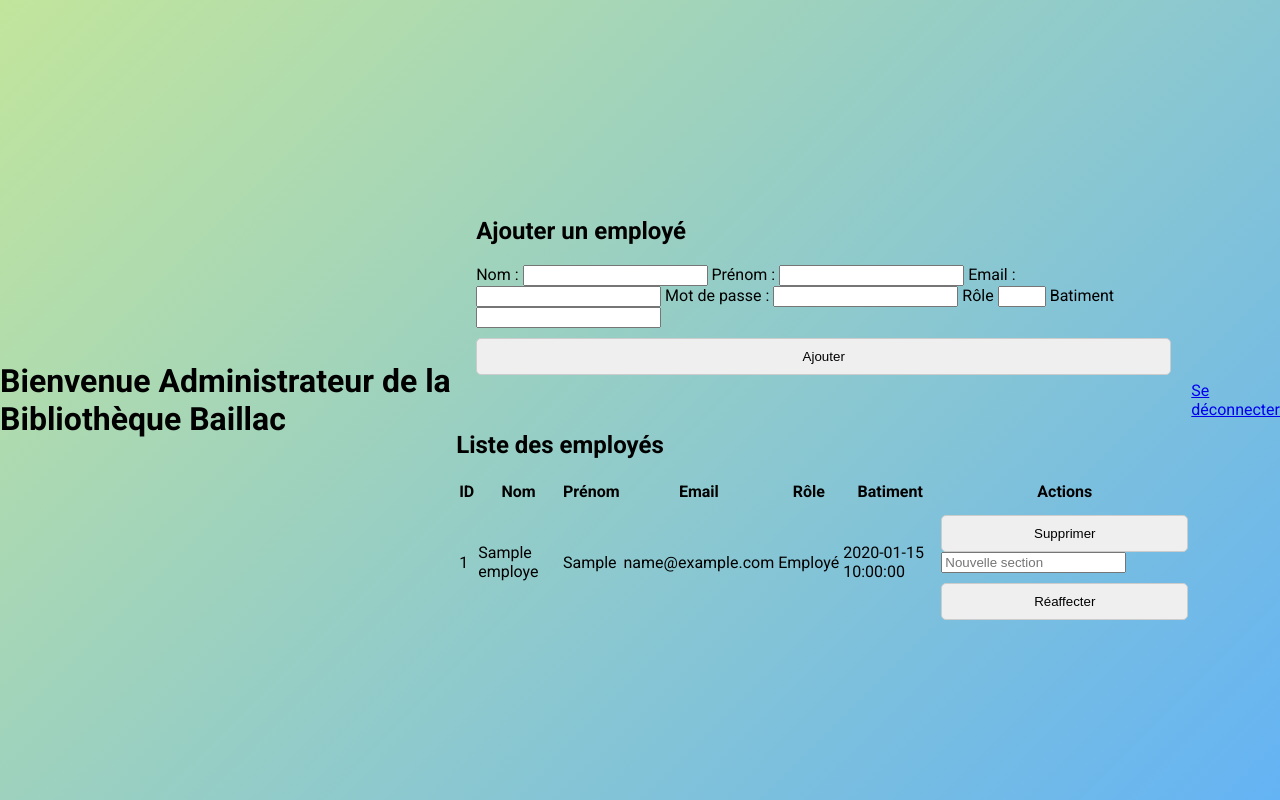
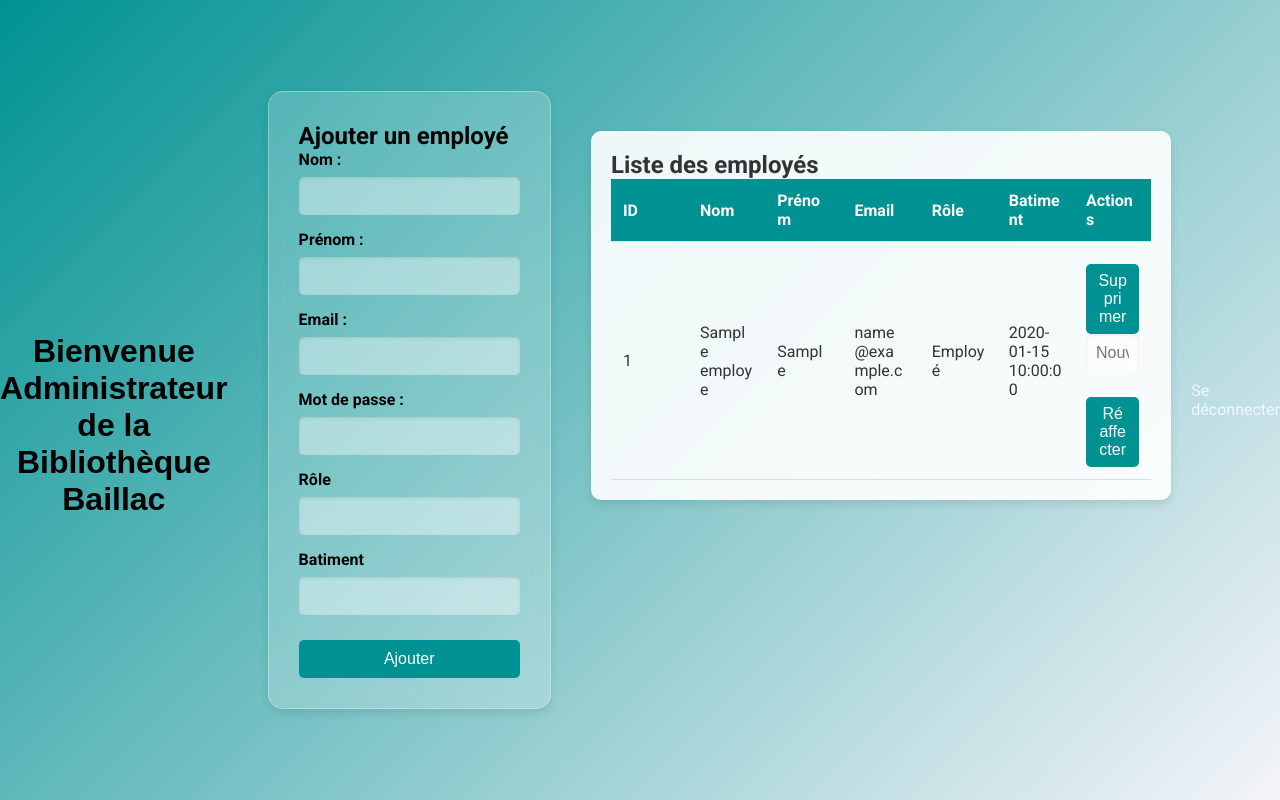
Before and after one commit to Mel-Beth/bibliotheque_baillac, a PHP site: page /accueil_admin in a window 1280 px wide. Run offline with PHP 8.4, Linux system fonts and the light colour scheme; the visitor is signed in with stand-in values (Sample User, id 1); tables that the repository leaves empty or names only in its code hold one stand-in row (values such as "Sample post"); some libraries are stand-ins or nearby versions.

Commit message:
modifs de css pour les encart de la page accueil admin

```diff
--- a/app/views/accueil_admin.php
+++ b/app/views/accueil_admin.php
@@ -3,7 +3,7 @@
 <!DOCTYPE html>
 <html lang="fr">
 <head>
-    <?php include 'includes/head.html'; ?>
+
     <title>Accueil Admin- Bibliothèque de Baillac</title>
     <link rel="stylesheet" href="">
 </head>
--- a/assets/css/accueil_admin.css
+++ b/assets/css/accueil_admin.css
@@ -1,10 +1,195 @@
-/* Styles de base */
+
 body, html {
-
+    margin: 0;
+    padding: 0;
     font-family: 'Roboto', sans-serif;
     background: linear-gradient(135deg, #009292, #f4f4f9);
     color: #333;
+    height: 100%;
+    overflow-x: hidden;
+}
 
+
+.h1 {
+    background-color: #009292;
+    color: white;
+    padding: 20px;
+    text-align: center;
+    font-size: 1.5rem;
+    font-weight: bold;
+    box-shadow: 0 4px 6px rgba(0, 0, 0, 0.1);
+    position: sticky;
+    top: 0;
+    z-index: 1000;
+    margin: 0;
+}
+
+.container-accueil {
+    width: 95%;
+    margin: auto;
+    padding: 20px;
+    display: flex;
+    justify-content: space-between;
+    align-items: flex-start;
+    gap: 20px;
+}
+
+.h1 {
+    margin-top: 10px;
+}
+
+
+.glass-form {
+    backdrop-filter: blur(10px);
+    background: rgba(255, 255, 255, 0.2);
+    border: 1px solid rgba(255, 255, 255, 0.3);
+    border-radius: 15px;
+    padding: 30px;
+    box-shadow: 0 4px 10px rgba(0, 0, 0, 0.1);
+    max-width: 400px;
+    color: #000;
+    text-align: left;
+    position: relative;
+    overflow: hidden;
+}
+
+.glass-form label {
+    display: block;
+    margin-bottom: 8px;
+    font-weight: bold;
+}
+
+.glass-form input, .form-input {
+    width: 100%;
+    padding: 10px;
+    border: none;
+    border-radius: 5px;
+    margin-bottom: 15px;
+    background: rgba(255, 255, 255, 0.4);
+    color: #333;
+    font-size: 1em;
+    outline: none;
+    box-shadow: inset 0 1px 3px rgba(0, 0, 0, 0.1);
+}
+
+.glass-form input::placeholder {
+    color: rgba(51, 51, 51, 0.7);
+}
+
+.glass-form button, .form-button {
+    display: inline-block;
+    padding: 10px 20px;
+    background-color: #009292;
+    color: white;
+    border: none;
+    border-radius: 5px;
+    cursor: pointer;
+    transition: background-color 0.3s;
+    font-size: 1em;
+}
+
+.glass-form button:hover, .form-button:hover {
+    background-color: #007474;
+}
+
+
+.table-container {
+    flex: 1;
+    max-width: 100%;
+    overflow-y: auto;
+    margin-top: 20px;
+    border-radius: 10px;
+    background: rgba(255, 255, 255, 0.9);
+    box-shadow: 0 4px 8px rgba(0, 0, 0, 0.1);
+    padding: 20px;
+    box-sizing: border-box;
+}
+
+.table-container table {
+    width: 100%;
+    border-collapse: collapse;
+    table-layout: fixed;
+}
+
+.table-container thead {
+    position: sticky;
+    top: 0;
+    background-color: #009292;
+    color: white;
+    z-index: 10;
+}
+
+.table-container th, .table-header {
+    padding: 12px;
+    text-align: left;
+    border-bottom: 1px solid #ddd;
+    word-wrap: break-word;
+    background-color: #009292;
+    color: white;
+    font-weight: bold;
+}
+
+.table-container td, .table-cell {
+    padding: 12px;
+    text-align: left;
+    border-bottom: 1px solid #ddd;
+    word-wrap: break-word;
+}
+
+.table-container tr:nth-child(even) {
+    background-color: #f2f2f2;
+}
+
+.table-container button {
+    background-color: #009292;
+    color: white;
+    border: none;
+    padding: 8px 12px;
+    border-radius: 5px;
+    cursor: pointer;
+    transition: background-color 0.3s;
+}
+
+.table-container button:hover {
+    background-color: #007474;
+}
+
+
+.content-layout {
+    display: flex;
+    justify-content: space-between;
+    align-items: flex-start;
+    padding: 20px;
+    gap: 20px;
+}
+
+.left-align {
+    flex: 0 0 35%;
+}
+
+@media (max-width: 768px) {
+    .content-layout {
+        flex-direction: column;
+        gap: 10px;
+    }
+
+    .glass-form {
+        width: 100%;
+        margin: 0 auto;
+    }
+
+    .table-container {
+        margin-top: 10px;
+    }
+}
+/* Styles de base */
+body, html {
+    margin: 0;
+    padding: 0;
+    font-family: 'Roboto', sans-serif;
+    background: linear-gradient(135deg, #009292, #f4f4f9);
+    color: #333;
+    height: 100%;
     overflow-x: hidden;
 }
 
@@ -27,7 +212,7 @@
     width: 95%;
     margin: auto;
     padding: 20px;
-
+    display: flex;
     justify-content: space-between;
     align-items: flex-start;
     gap: 20px;
--- a/assets/css/common.css
+++ b/assets/css/common.css
@@ -2,14 +2,9 @@
 @import url(scan.css);
 @import url(resultat-scann.css);
 @import url(accueil.css);
-<<<<<<< HEAD
 @import url(accueil_admin.css);
-=======
-@import url(emprunter.css);
-@import url(emprunts.css);
->>>>>>> 346fea5b5d811f3febb4abca24dc00327f5c65bf
 
-/* *,*:before,*::after {
+ *,*:before,*::after {
     box-sizing: border-box;
     margin: 0;
     padding: 0;
@@ -24,9 +19,6 @@
 }
 img {
     border-radius: 5px;
-<<<<<<< HEAD
-} */
-=======
 }
 
 a{
@@ -54,4 +46,3 @@
 .fixed-button button:hover {
     background-color: #0056b3;
 }
->>>>>>> 346fea5b5d811f3febb4abca24dc00327f5c65bf
```
